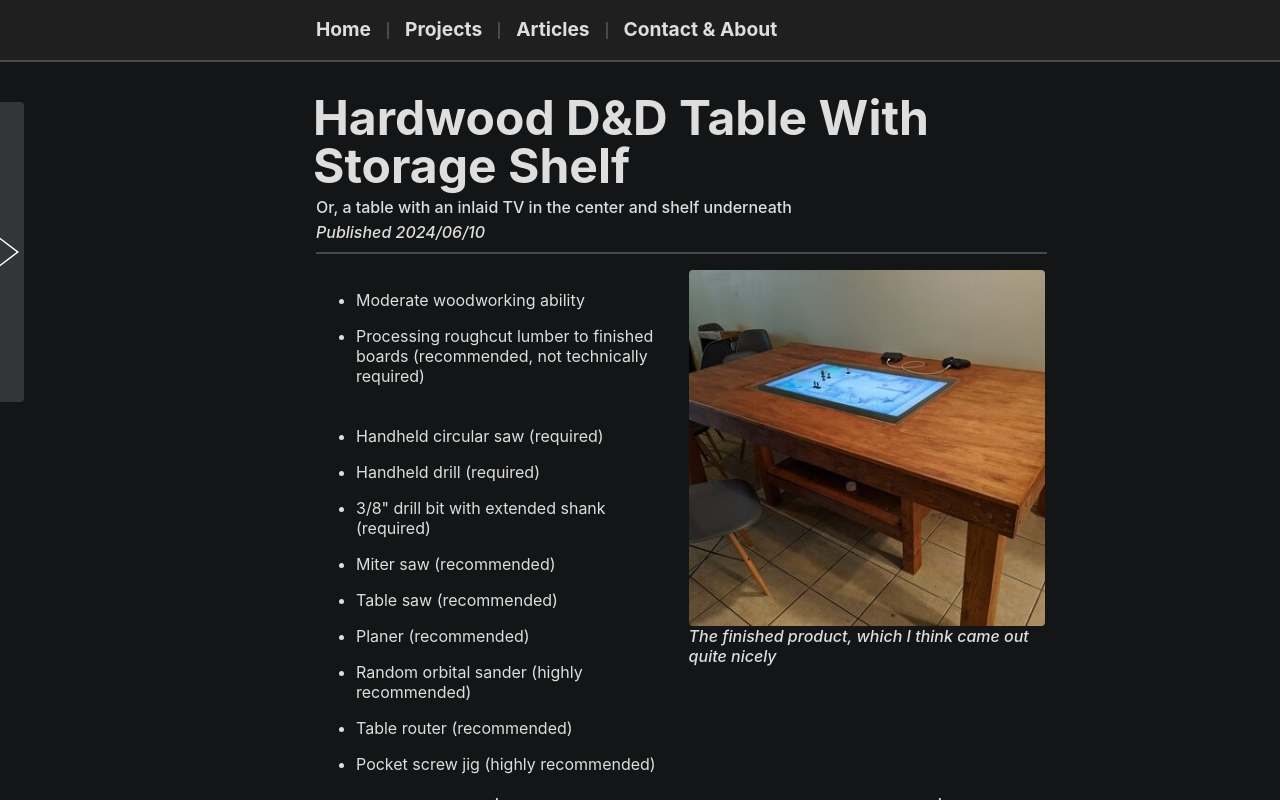
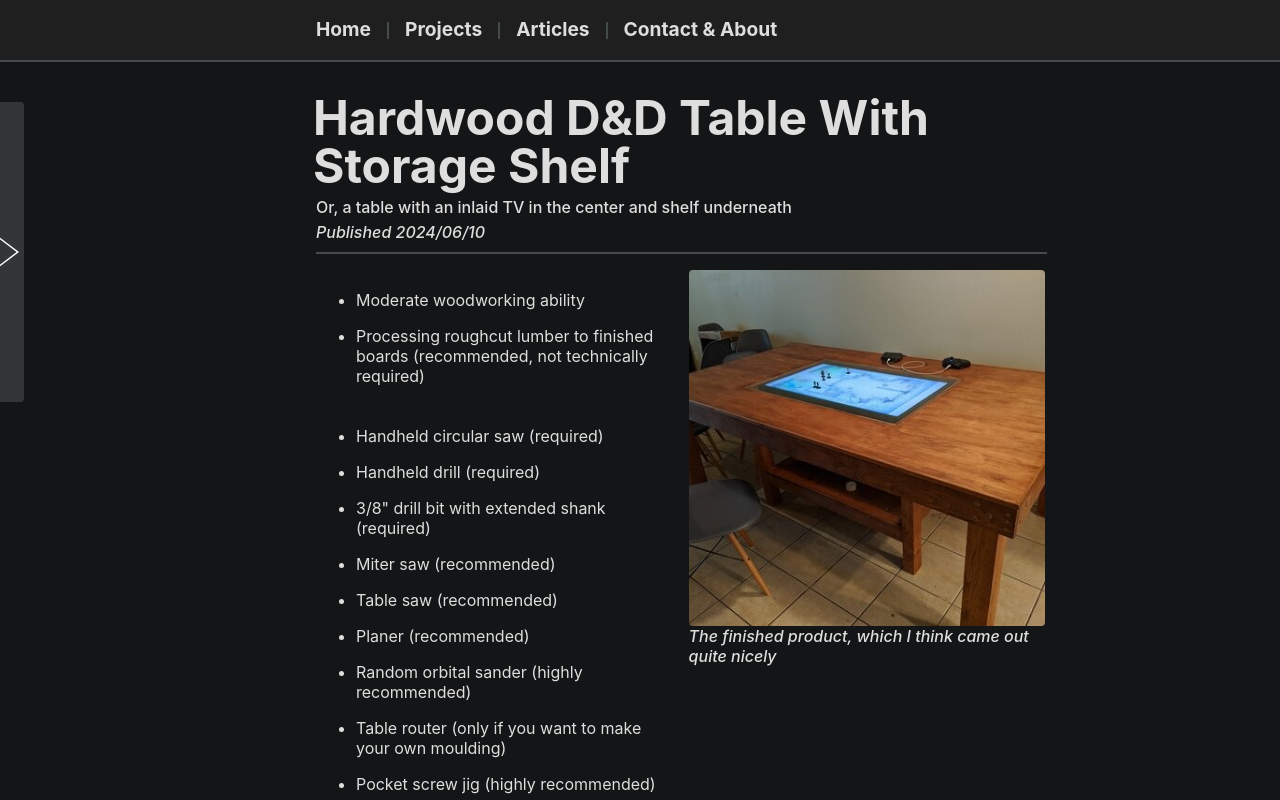
Before and after one commit to FunctionalGeneralist/functional-generalist-site, a React (Create React App) app: page /projects/dnd-table in a window 1280 px wide. Built offline with nearby package versions, Linux system fonts and the light colour scheme.

Commit message:
Another update to dnd article

```diff
--- a/src/content/ProjectDndTable.tsx
+++ b/src/content/ProjectDndTable.tsx
@@ -88,7 +88,7 @@ export default function ProjectDndTable() {
                 "Table saw (recommended)",
                 "Planer (recommended)",
                 "Random orbital sander (highly recommended)",
-                "Table router (recommended)",
+                "Table router (only if you want to make your own moulding)",
                 "Pocket screw jig (highly recommended)"
               ]} />
 
```
